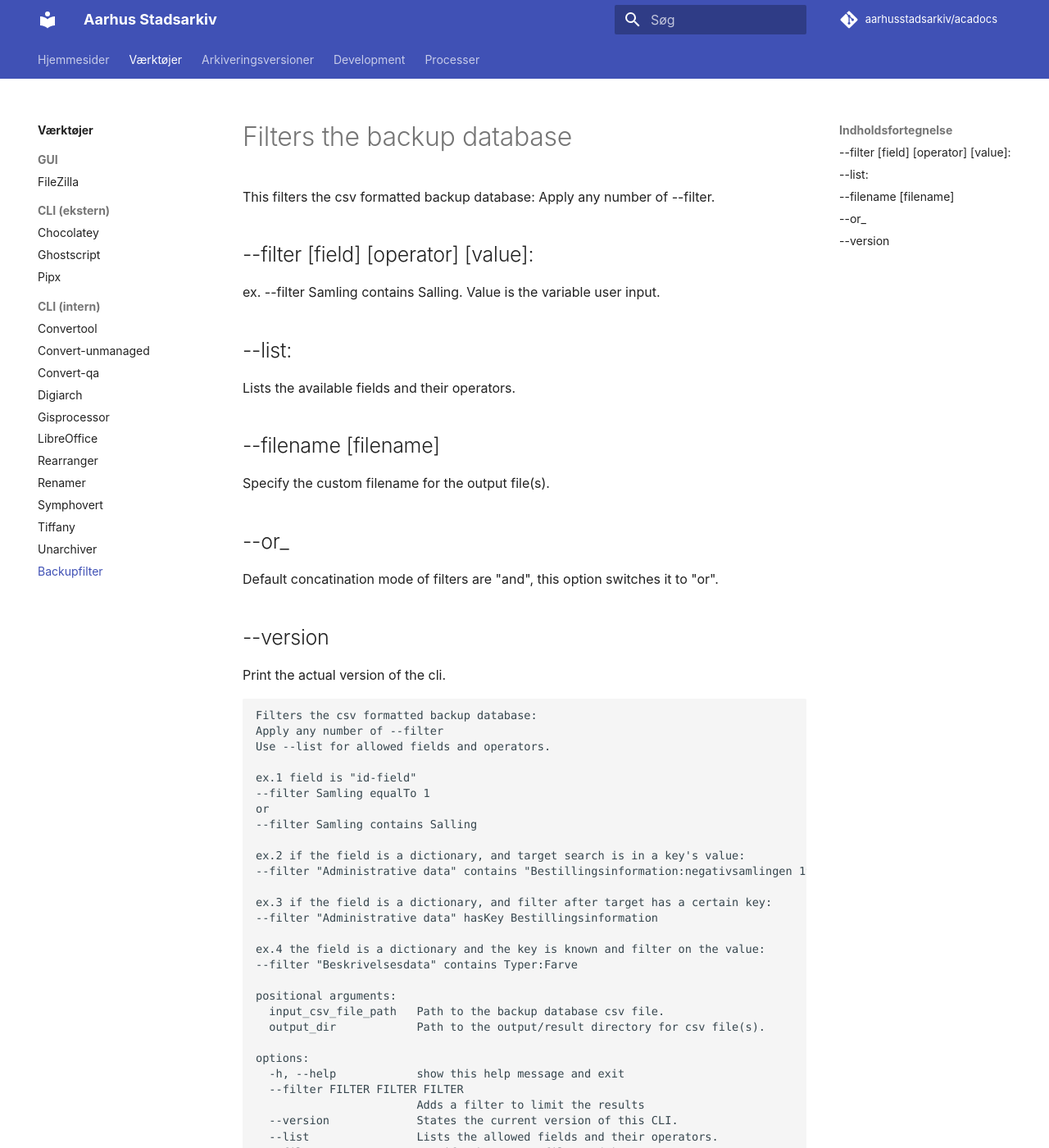
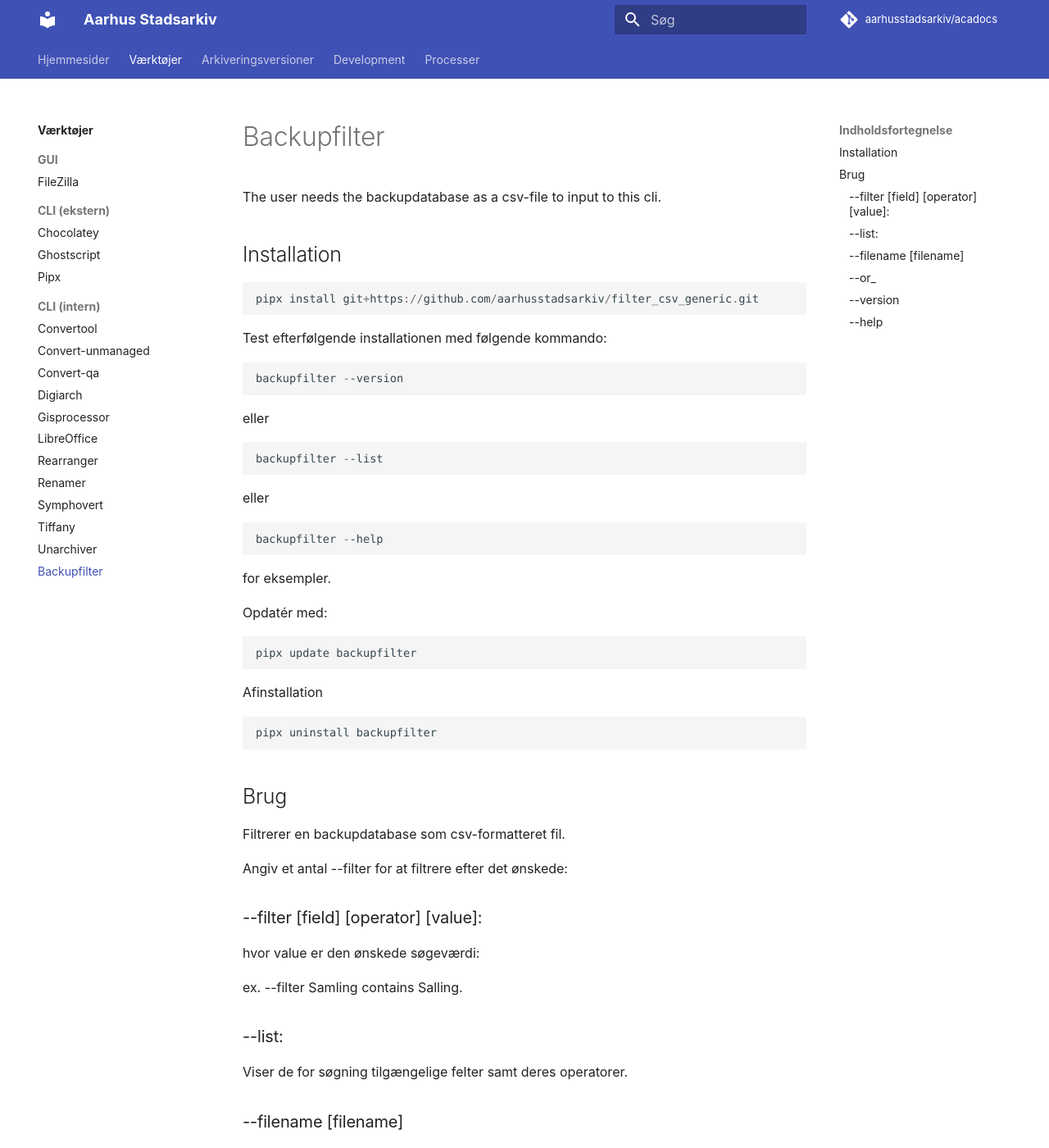
Before and after one commit to aarhusstadsarkiv/acadocs, an MkDocs documentation site: the page built from docs/tools/backupfilter.md, in a window 1280 px wide and 1400 px high. Shown: the whole window at 82% size. Built offline with MkDocs 1.6.1 and Material for MkDocs 9.7.7, drawn with Linux system fonts in a browser that asks for light colours; comment, search, counter and statistics services are not loaded; some of the changed text lies outside the part shown.

````diff
--- a/docs/tools/backupfilter.md
+++ b/docs/tools/backupfilter.md
@@ -1,22 +1,65 @@
-# Filters the backup database
-This filters the csv formatted backup database:
-Apply any number of --filter.
-## --filter [field] [operator] [value]:
-ex. --filter Samling contains Salling. Value is the variable user input.
-
-## --list:
-Lists the available fields and their operators.
-
-## --filename [filename]
-Specify the custom filename for the output file(s).
-
-## --or_
-Default concatination mode of filters are "and", this option switches it to "or".
-
-## --version
-Print the actual version of the cli.
+# Backupfilter
+The user needs the backupdatabase as a csv-file to input to this cli.
 
 
+## Installation
+```powershell
+pipx install git+https://github.com/aarhusstadsarkiv/filter_csv_generic.git
+```
+
+Test efterfølgende installationen med følgende kommando:
+
+```powershell
+backupfilter --version
+```
+
+eller
+
+```powershell
+backupfilter --list
+```
+
+eller
+
+```powershell
+backupfilter --help
+```
+for eksempler.
+
+Opdatér med:
+```
+pipx update backupfilter
+```
+
+Afinstallation
+```
+pipx uninstall backupfilter
+```
+
+
+## Brug
+Filtrerer en backupdatabase som csv-formatteret fil.
+
+Angiv et antal --filter for at filtrere efter det ønskede:
+### --filter [field] [operator] [value]:
+hvor value er den ønskede søgeværdi:
+
+ex. --filter Samling contains Salling.
+
+### --list:
+Viser de for søgning tilgængelige felter samt deres operatorer.
+
+### --filename [filename]
+hvis der ønskes et specielt filnavn til filerne med de fundne indgange, kan det angives her. Nyttigt hvis der laves flere søgninger i streg
+til samme bibliotek, således forhindres overskrivning af tidligere resultater.l
+
+### --or_
+Hvis der er flere filtre, "and"'es de sammen som standard, men hvis denne option angives, bliver de "or"'ede sammen i stedet.
+
+### --version
+Printer den aktuelle version af programmet.
+
+### --help
 ```
 Filters the csv formatted backup database:
 Apply any number of --filter
````
Also changed, not shown: 1 other file.
